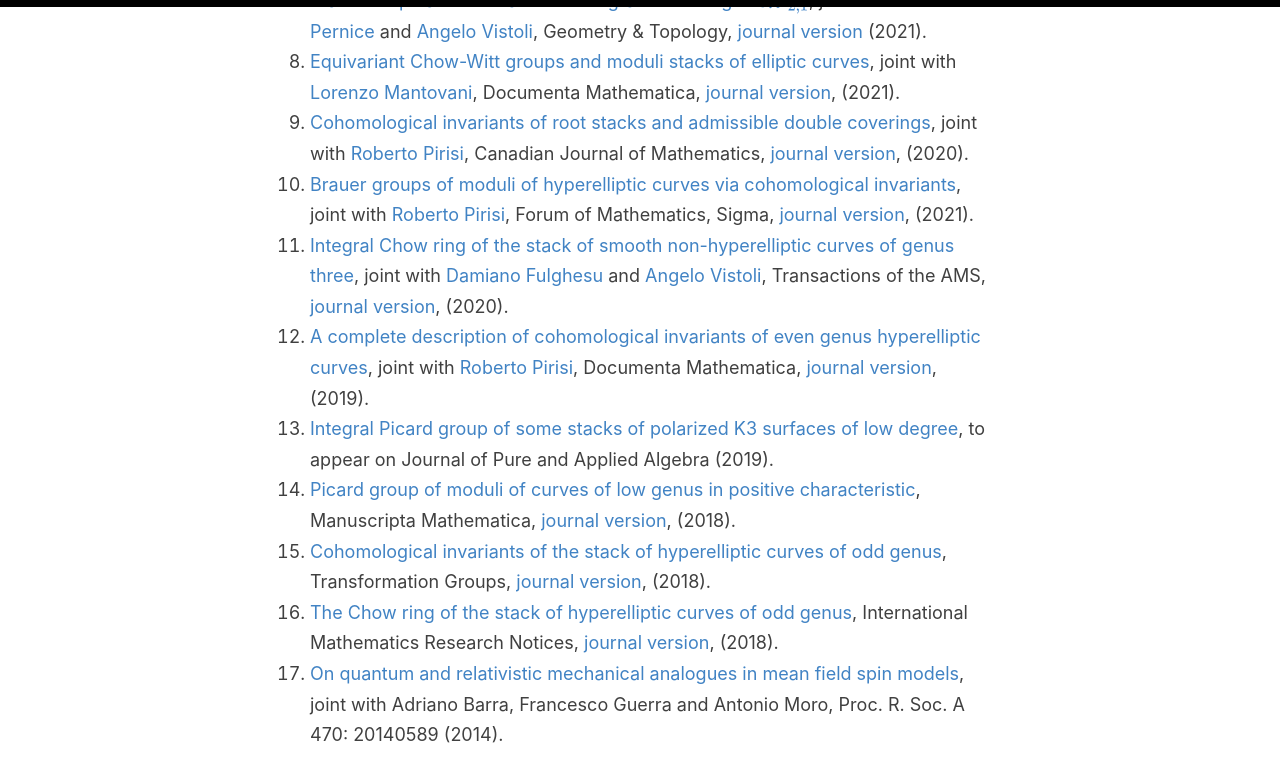
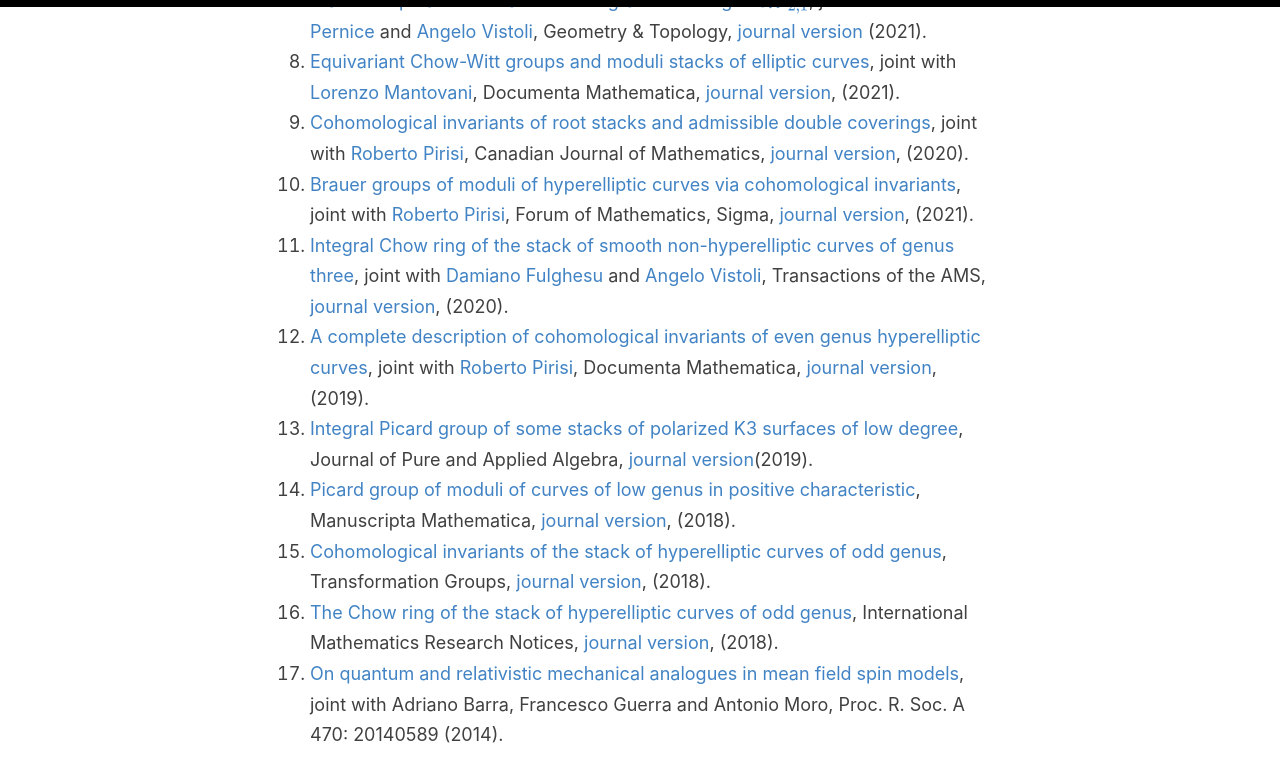
Before and after one commit to anddil/anddil.github.io, a Jekyll site: the page built from _pages/research.md, in a window 1280 px wide and 900 px high, scrolled down 1611 px. Shown: the top 782 px of the window. Built offline with Jekyll 4.4.1, drawn with Linux system fonts in a browser that asks for light colours.

Commit message:
Update research.md

```diff
--- a/_pages/research.md
+++ b/_pages/research.md
@@ -59,7 +59,7 @@
 8. [Brauer groups of moduli of hyperelliptic curves via cohomological invariants](https://arxiv.org/abs/2002.11065), joint with [Roberto Pirisi](https://sites.google.com/view/rpirisi/home), Forum of Mathematics, Sigma, [journal version](https://doi.org/10.1017/fms.2021.55), (2021).
 9. [Integral Chow ring of the stack of smooth non-hyperelliptic curves of genus three](https://arxiv.org/abs/2004.00052), joint with [Damiano Fulghesu](http://web.mnstate.edu/fulghesu/index.html) and [Angelo Vistoli](http://homepage.sns.it/vistoli/), Transactions of the AMS, [journal version](https://doi.org/10.1090/tran/8354), (2020).
 10. [A complete description of cohomological invariants of even genus hyperelliptic curves](https://arxiv.org/abs/1911.04005), joint with [Roberto Pirisi](https://sites.google.com/view/rpirisi/home), Documenta Mathematica, [journal version](https://doi.org/10.25537/dm.2021v26.199-230), (2019).
-11. [Integral Picard group of some stacks of polarized K3 surfaces of low degree](https://arxiv.org/abs/1910.08758), to appear on Journal of Pure and Applied Algebra (2019).
+11. [Integral Picard group of some stacks of polarized K3 surfaces of low degree](https://arxiv.org/abs/1910.08758), Journal of Pure and Applied Algebra, [journal version](https://doi.org/10.1016/j.jpaa.2025.107926)(2019).
 12. [Picard group of moduli of curves of low genus in positive characteristic](https://arxiv.org/abs/1812.01913), Manuscripta Mathematica, [journal version](https://doi.org/10.1007/s00229-020-01212-3), (2018).
 13. [Cohomological invariants of the stack of hyperelliptic curves of odd genus](https://arxiv.org/abs/1804.02216), Transformation Groups, [journal version](https://doi.org/10.1007/s00031-020-09598-w), (2018).
 14. [The Chow ring of the stack of hyperelliptic curves of odd genus](https://arxiv.org/abs/1802.04519), International Mathematics Research Notices, [journal version](https://doi.org/10.1093/imrn/rnz101), (2018).
```
